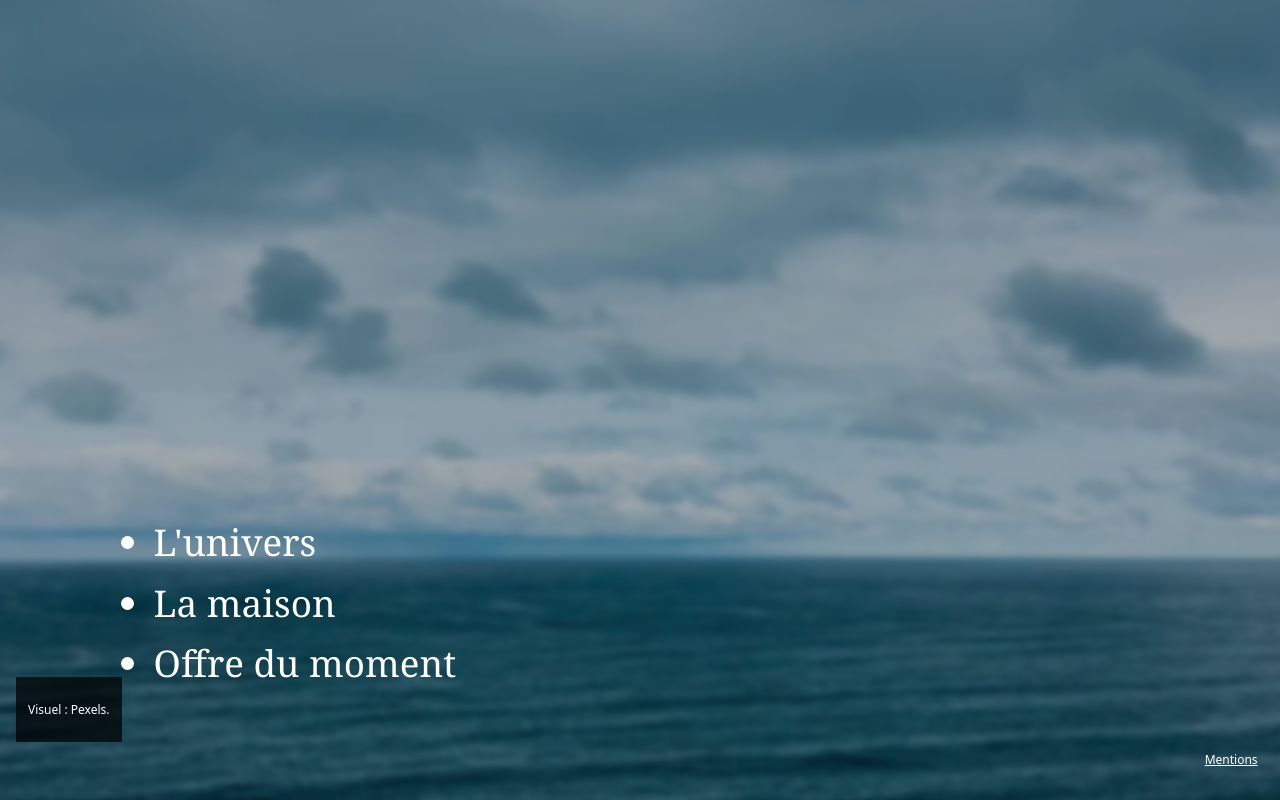
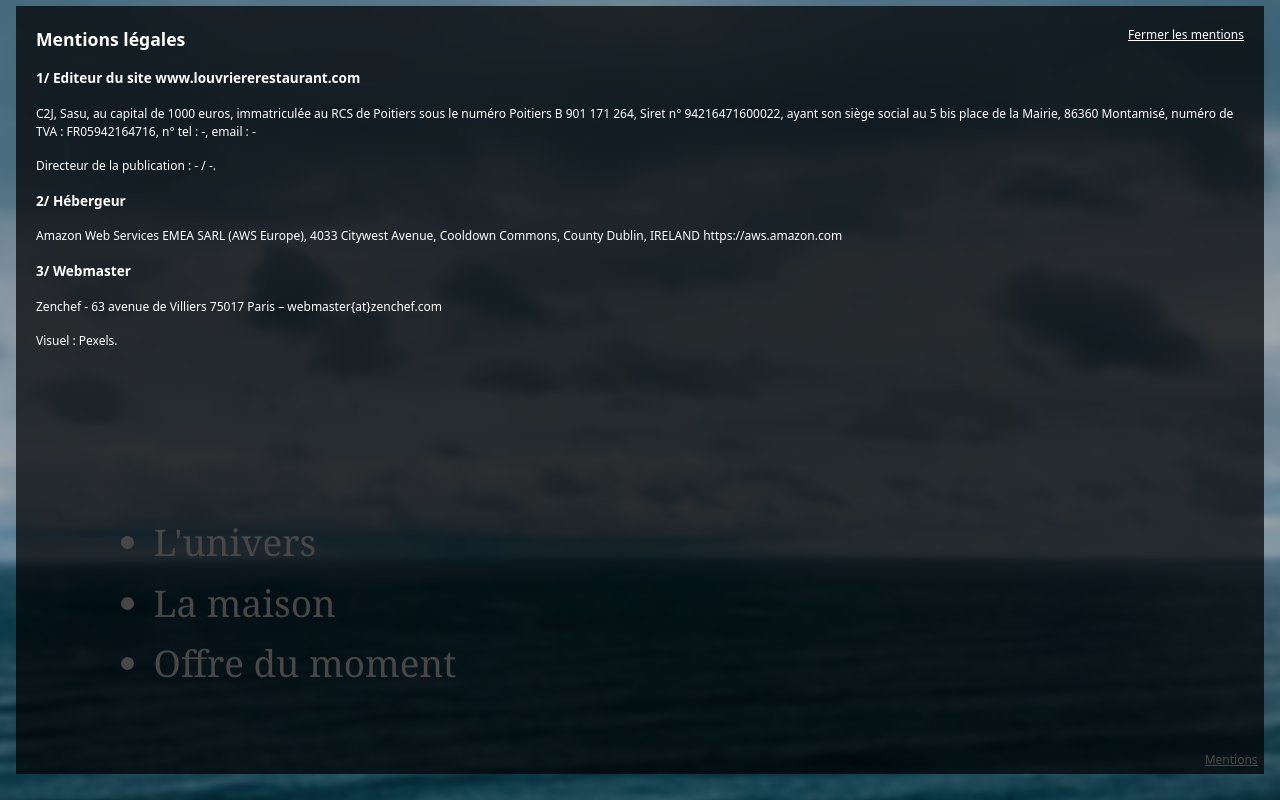
Before and after one commit to ForgottenBeast/ouvriere, an Astro site: page / in a window 1280 px wide. Both pictures are taken after a click on the link "Mentions". Built offline with nearby package versions, Linux system fonts and the light colour scheme; Astro itself is replaced by a stand-in of ours.

Commit message:
feat: preserve existing legal notice
Constraint: retain the user-approved verbatim interim legal wording.

Confidence: high

Scope-risk: narrow

```diff
--- a/src/components/HeroVideo.astro
+++ b/src/components/HeroVideo.astro
@@ -8,6 +8,8 @@ interface Props {
 }
 
 const { posterURL } = Astro.props;
+const webmasterLine =
+  "Zenchef - 63 avenue de Villiers 75017 Paris – webmaster{at}zenchef.com";
 const [titleInStart, titleInEnd] = DEMO_TIMELINE.titleIn;
 const [quoteInStart, quoteInEnd] = DEMO_TIMELINE.quoteIn;
 const [fadeOutStart, fadeOutEnd] = DEMO_TIMELINE.sharedFadeOut;
@@ -58,9 +60,33 @@ const timelineStyle = `--title-in-start:${titleInStart}ms;--title-in-duration:${
       >Passer l'introduction</button
     ><button type="button" data-video-toggle hidden
       >Lecture / pause de la vidéo</button
-    ><a href="#mentions">Mentions</a>
+    ><a id="mentions-trigger" href="#mentions">Mentions</a>
   </div>
-  <aside id="mentions" class="legal"><p>Visuel : Pexels.</p></aside>
+  <aside
+    id="mentions"
+    class="legal"
+    tabindex="-1"
+    aria-labelledby="legal-title"
+  >
+    <a class="legal-close" href="#mentions-trigger">Fermer les mentions</a>
+    <h2 id="legal-title">Mentions légales</h2>
+    <h3>1/ Editeur du site www.louvriererestaurant.com</h3>
+    <p>
+      C2J, Sasu, au capital de 1000 euros, immatriculée au RCS de Poitiers sous
+      le numéro Poitiers B 901 171 264, Siret n° 94216471600022, ayant son siège
+      social au 5 bis place de la Mairie, 86360 Montamisé, numéro de TVA :
+      FR05942164716, n° tel : -, email : -
+    </p>
+    <p>Directeur de la publication : - / -.</p>
+    <h3>2/ Hébergeur</h3>
+    <p>
+      Amazon Web Services EMEA SARL (AWS Europe), 4033 Citywest Avenue, Cooldown
+      Commons, County Dublin, IRELAND https://aws.amazon.com
+    </p>
+    <h3>3/ Webmaster</h3>
+    <p>{webmasterLine}</p>
+    <p class="media-credit">Visuel : Pexels.</p>
+  </aside>
 </main>
 
 <script>
@@ -180,15 +206,35 @@ const timelineStyle = `--title-in-start:${titleInStart}ms;--title-in-duration:${
   .legal {
     position: absolute;
     left: -9999px;
+    visibility: hidden;
   }
   .legal:target {
+    z-index: 1;
+    inset: 1rem;
     left: 1rem;
-    bottom: 3rem;
     margin: 0;
-    padding: 0.75rem;
+    padding: 1.25rem;
     background: rgba(0, 0, 0, 0.72);
     font-family: system-ui, sans-serif;
     font-size: 0.75rem;
+    line-height: 1.5;
+    overflow: auto;
+    visibility: visible;
+  }
+  .legal h2,
+  .legal h3,
+  .legal p {
+    margin: 0 0 1rem;
+  }
+  .legal h2 {
+    font-size: 1.1rem;
+  }
+  .legal h3 {
+    font-size: 0.85rem;
+  }
+  .legal-close {
+    float: right;
+    color: inherit;
   }
   [data-demo-root].is-enhanced .poster,
   [data-demo-root].is-enhanced .video {
--- a/tsconfig.json
+++ b/tsconfig.json
@@ -14,5 +14,5 @@
       "@utils/*": ["utils/*"],
     },
   },
-  "exclude": ["dist", "result", "node_modules"],
+  "exclude": ["dist", "result", "result-doc", "node_modules"],
 }
```
Also changed, not shown: docs/demo.md (+5 -3 lines), test/demo.test.mjs (+16 -0 lines), test/legal-notice.fixture.txt (added, +15 -0 lines), README.md, 1 other file.
